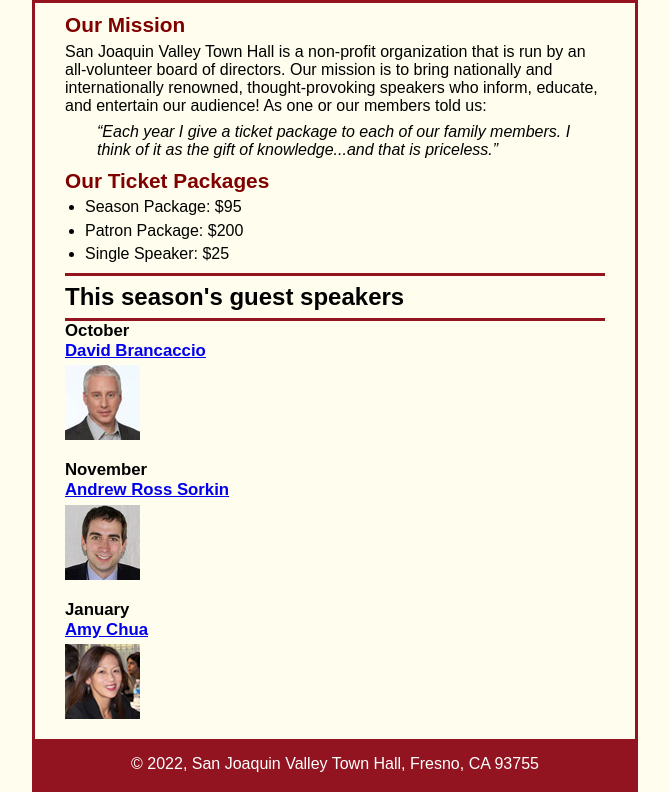
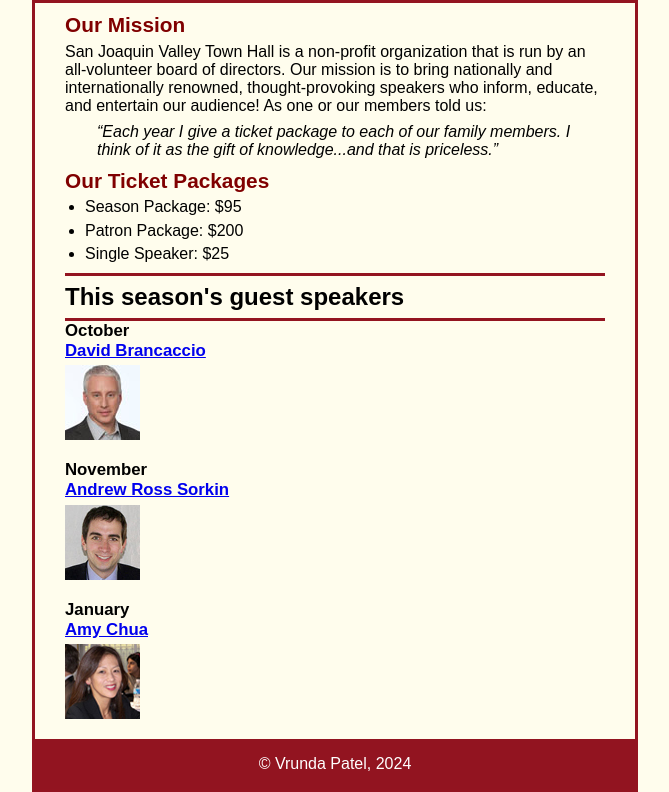
Before and after one commit to pVrunda/A07, a plain HTML site: page index.html in a window 1280 px wide. Shown: the part 120-912 px from the top of the page, without its empty margins (305-974 px from the left). Drawn offline with Linux system fonts and the light colour scheme.

Commit message:
Update index.html

```diff
--- a/index.html
+++ b/index.html
@@ -39,7 +39,7 @@
 		<img src="images/chua75.jpg" alt="Amy Chua photo">
 	</main>
 	<footer>
-		<p>&copy; 2022, San Joaquin Valley Town Hall, Fresno, CA 93755</p>
+		<center></center><p>&copy Vrunda Patel, 2024 </p></center>
 	</footer>
 </body>
 </html>
```
